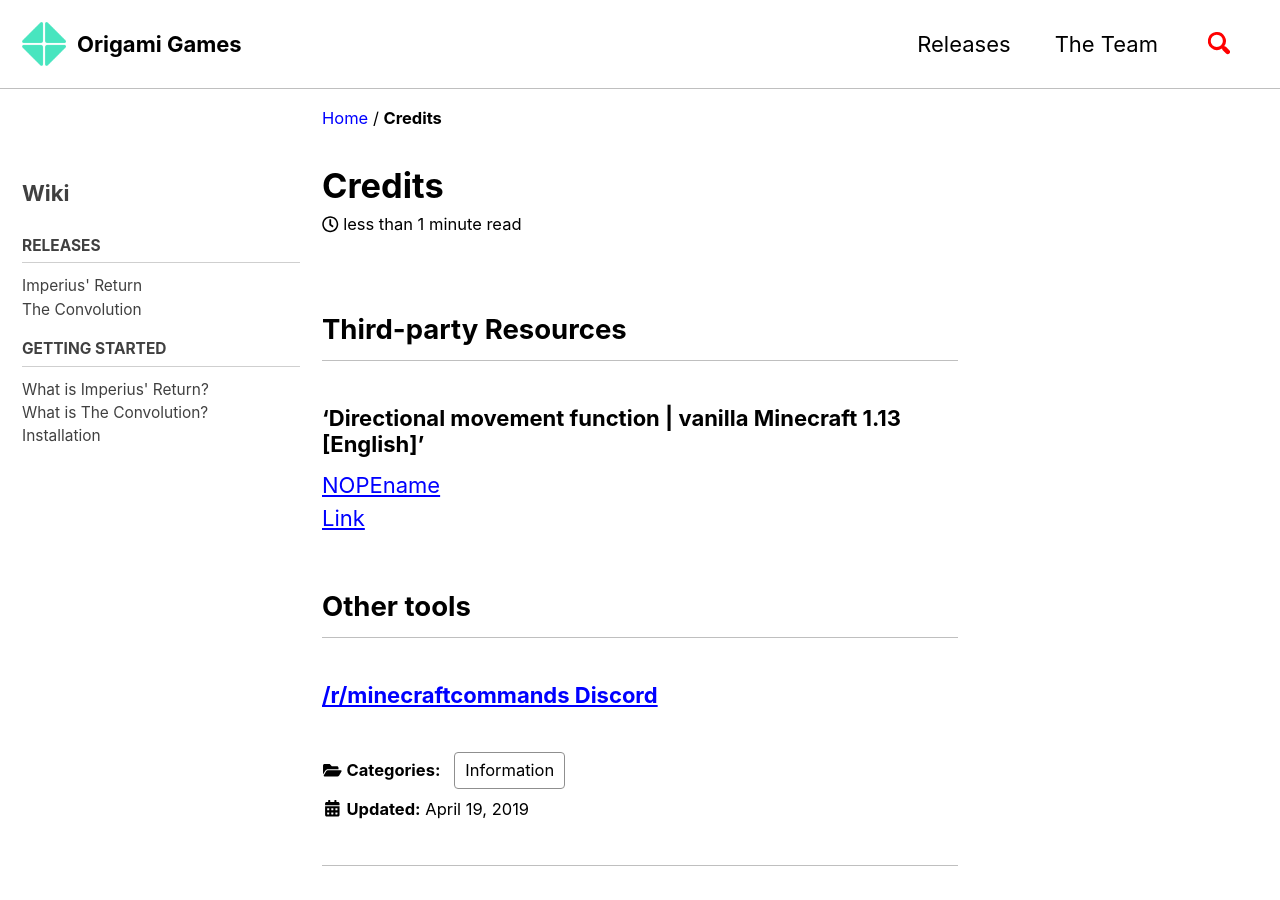
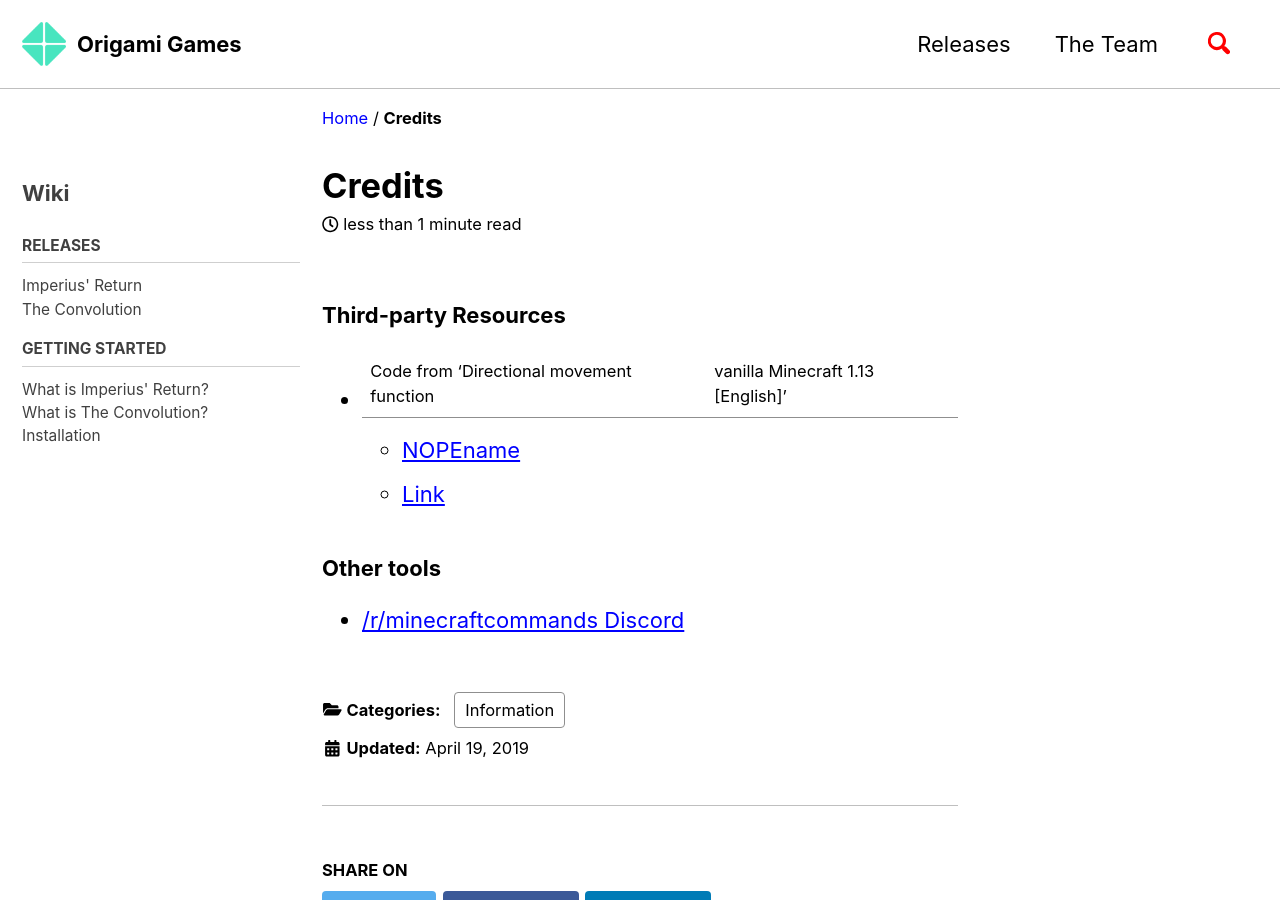
Before and after one commit to origami-games/origami-games.github.io, a Jekyll site: the page built from _posts/2019-04-19-credits.md, in a window 1280 px wide and 900 px high. Built offline with Jekyll 4.4.1, drawn with Linux system fonts in a browser that asks for light colours; cached includes are drawn as plain includes; nearby versions of some CDN libraries; our own code applies the rules of GitHub Pages for plain Markdown files.

Commit message:
Update `Credits` for clarity

```diff
--- a/_posts/2019-04-19-credits.md
+++ b/_posts/2019-04-19-credits.md
@@ -10,10 +10,10 @@
   nav: wiki
 ---
 
-## Third-party Resources
-### 'Directional movement function | vanilla Minecraft 1.13 [English]'
-[NOPEname](https://www.youtube.com/user/NOPEname7)
-[Link](https://www.youtube.com/watch?v=Df75vdRs7y4)
+### Third-party Resources
+- Code from 'Directional movement function | vanilla Minecraft 1.13 [English]'
+  - [NOPEname](https://www.youtube.com/user/NOPEname7)
+  - [Link](https://www.youtube.com/watch?v=Df75vdRs7y4)
 
-## Other tools
-### [/r/minecraftcommands Discord](https://discord.gg/%51AFXFtZ)
+### Other tools
+- [/r/minecraftcommands Discord](https://discord.gg/%51AFXFtZ)
```
